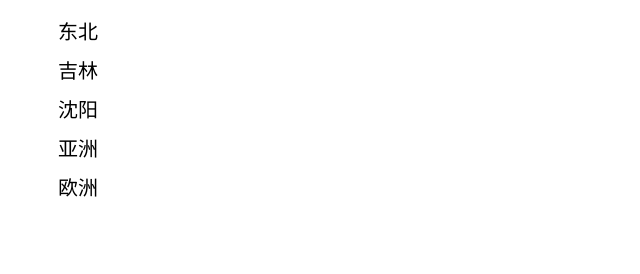
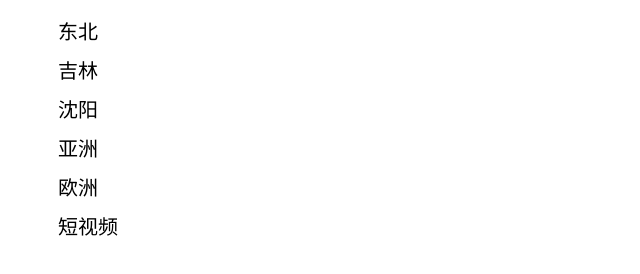
Before and after one commit to yyx-aa/dbhot, a plain HTML site: page index.html in a window 1280 px wide. Shown: the whole page, without its empty margins (0-640 px from the left). Drawn offline with Linux system fonts and the light colour scheme.

Commit message:
短视频功能上线

```diff
--- a/index.html
+++ b/index.html
@@ -22,6 +22,7 @@
         <li>沈阳</li>
         <li>亚洲</li>
         <li>欧洲</li>
+        <li>短视频</li>
     </ul>
 </body>
 
```
